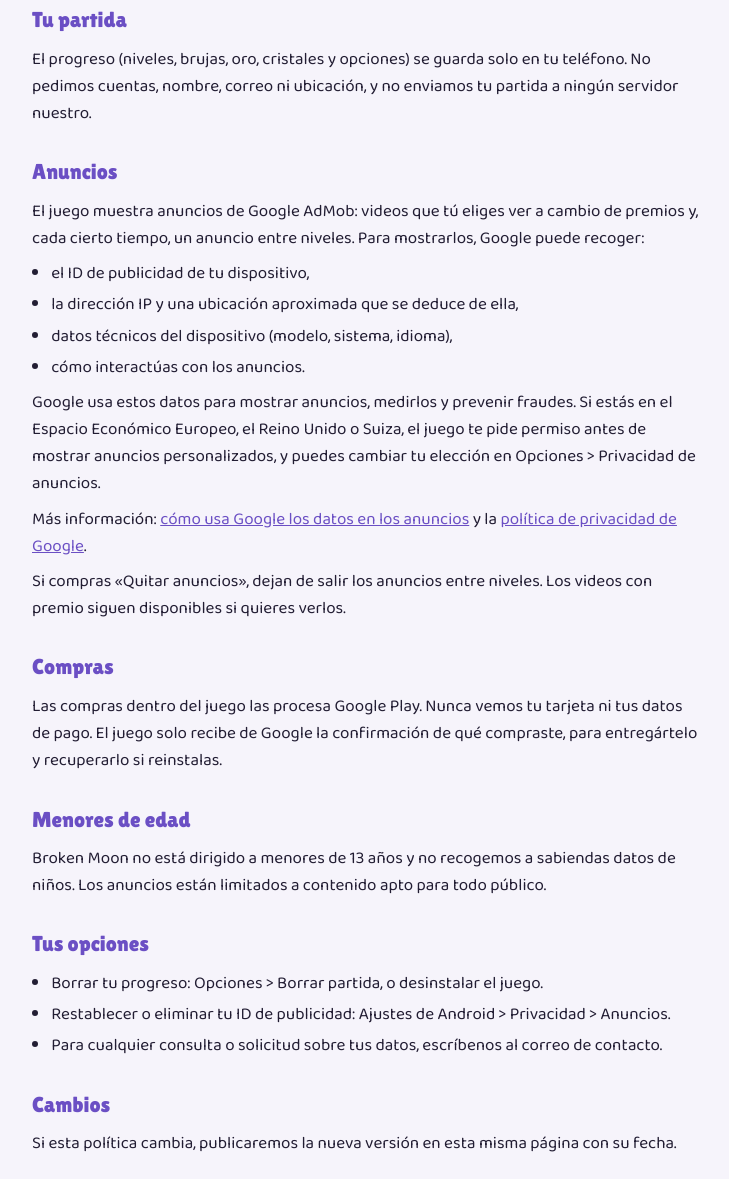
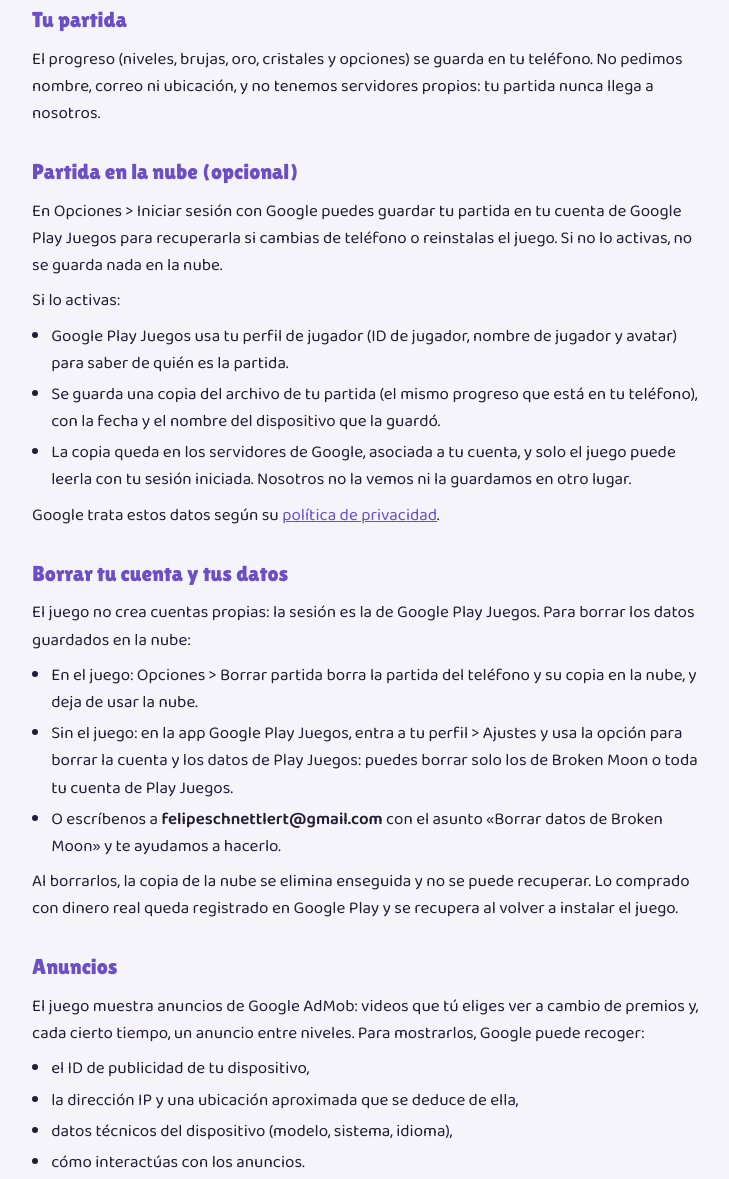
Before and after one commit to FelipeSchT/FelipeSchT.github.io, a plain HTML site: page brokenmoon/privacidad.html in a window 1280 px wide. Shown: the part 284-1463 px from the top of the page, without its empty margins (272-1001 px from the left). Drawn offline with Linux system fonts and the light colour scheme.

Commit message:
Add files via upload

```diff
--- a/brokenmoon/privacidad.html
+++ b/brokenmoon/privacidad.html
@@ -42,7 +42,7 @@ footer { border-top: 1px solid var(--line); padding-top: 16px; color: var(--mute
 <main>
   <header>
     <h1>Política de privacidad de Broken Moon</h1>
-    <p class="meta">Última actualización: 20 de noviembre de 2026</p>
+    <p class="meta">Última actualización: 21 de noviembre de 2026</p>
   </header>
 
   <section>
@@ -52,7 +52,30 @@ footer { border-top: 1px solid var(--line); padding-top: 16px; color: var(--mute
 
   <section>
     <h2>Tu partida</h2>
-    <p>El progreso (niveles, brujas, oro, cristales y opciones) se guarda solo en tu teléfono. No pedimos cuentas, nombre, correo ni ubicación, y no enviamos tu partida a ningún servidor nuestro.</p>
+    <p>El progreso (niveles, brujas, oro, cristales y opciones) se guarda en tu teléfono. No pedimos nombre, correo ni ubicación, y no tenemos servidores propios: tu partida nunca llega a nosotros.</p>
+  </section>
+
+  <section id="nube">
+    <h2>Partida en la nube (opcional)</h2>
+    <p>En Opciones &gt; Iniciar sesión con Google puedes guardar tu partida en tu cuenta de Google Play Juegos para recuperarla si cambias de teléfono o reinstalas el juego. Si no lo activas, no se guarda nada en la nube.</p>
+    <p>Si lo activas:</p>
+    <ul>
+      <li>Google Play Juegos usa tu perfil de jugador (ID de jugador, nombre de jugador y avatar) para saber de quién es la partida.</li>
+      <li>Se guarda una copia del archivo de tu partida (el mismo progreso que está en tu teléfono), con la fecha y el nombre del dispositivo que la guardó.</li>
+      <li>La copia queda en los servidores de Google, asociada a tu cuenta, y solo el juego puede leerla con tu sesión iniciada. Nosotros no la vemos ni la guardamos en otro lugar.</li>
+    </ul>
+    <p>Google trata estos datos según su <a href="https://policies.google.com/privacy" target="_blank" rel="noopener">política de privacidad</a>.</p>
+  </section>
+
+  <section id="borrar-cuenta">
+    <h2>Borrar tu cuenta y tus datos</h2>
+    <p>El juego no crea cuentas propias: la sesión es la de Google Play Juegos. Para borrar los datos guardados en la nube:</p>
+    <ul>
+      <li>En el juego: Opciones &gt; Borrar partida borra la partida del teléfono y su copia en la nube, y deja de usar la nube.</li>
+      <li>Sin el juego: en la app Google Play Juegos, entra a tu perfil &gt; Ajustes y usa la opción para borrar la cuenta y los datos de Play Juegos: puedes borrar solo los de Broken Moon o toda tu cuenta de Play Juegos.</li>
+      <li>O escríbenos a <span class="mail">felipeschnettlert@gmail.com</span> con el asunto «Borrar datos de Broken Moon» y te ayudamos a hacerlo.</li>
+    </ul>
+    <p>Al borrarlos, la copia de la nube se elimina enseguida y no se puede recuperar. Lo comprado con dinero real queda registrado en Google Play y se recupera al volver a instalar el juego.</p>
   </section>
 
   <section>
@@ -82,7 +105,8 @@ footer { border-top: 1px solid var(--line); padding-top: 16px; color: var(--mute
   <section>
     <h2>Tus opciones</h2>
     <ul>
-      <li>Borrar tu progreso: Opciones &gt; Borrar partida, o desinstalar el juego.</li>
+      <li>Borrar tu progreso: Opciones &gt; Borrar partida, o desinstalar el juego (si usas la nube, mira <a href="#borrar-cuenta">Borrar tu cuenta y tus datos</a>).</li>
+      <li>Dejar de usar la nube: Opciones &gt; Partida en la nube, y toca otra vez para confirmar.</li>
       <li>Restablecer o eliminar tu ID de publicidad: Ajustes de Android &gt; Privacidad &gt; Anuncios.</li>
       <li>Para cualquier consulta o solicitud sobre tus datos, escríbenos al correo de contacto.</li>
     </ul>
```
